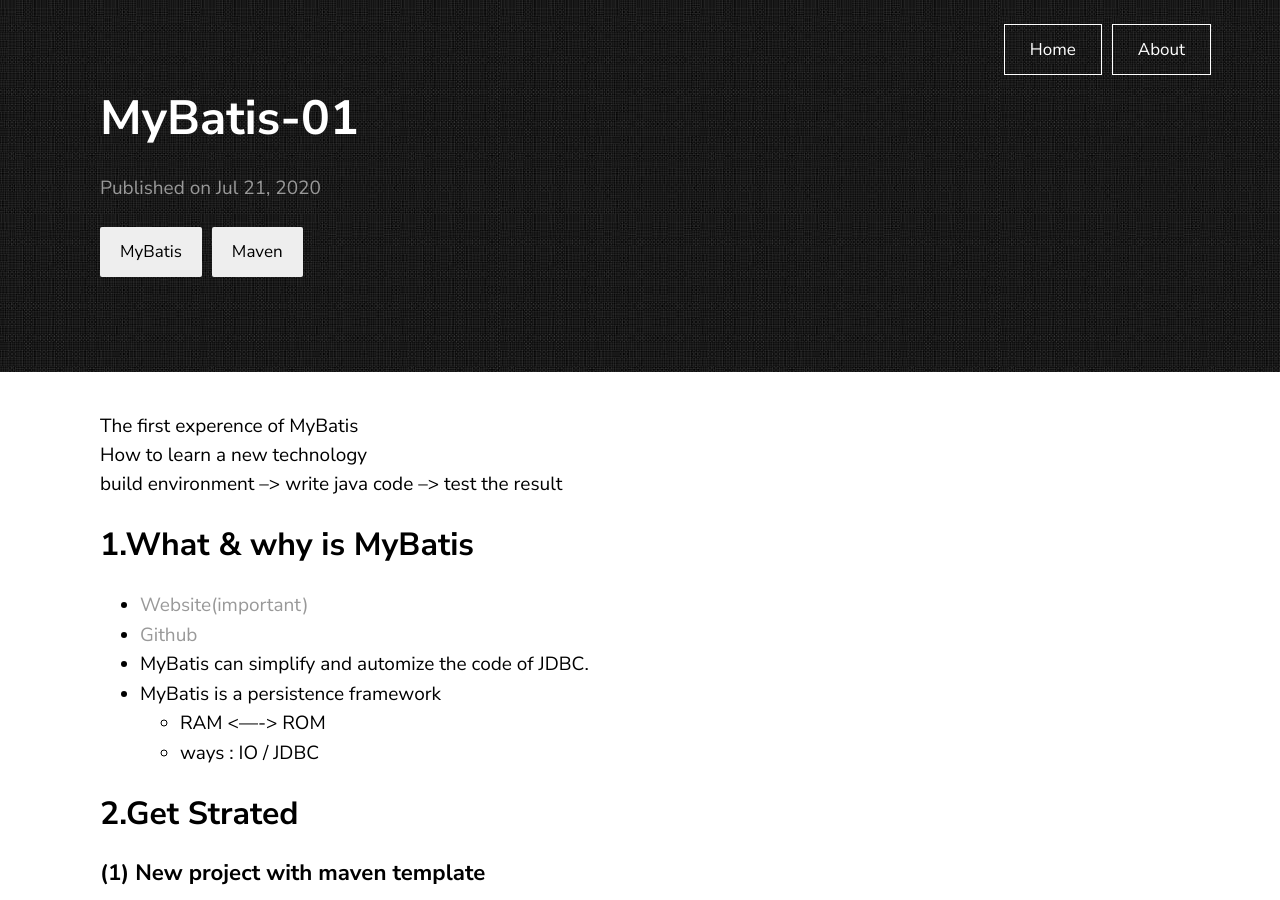
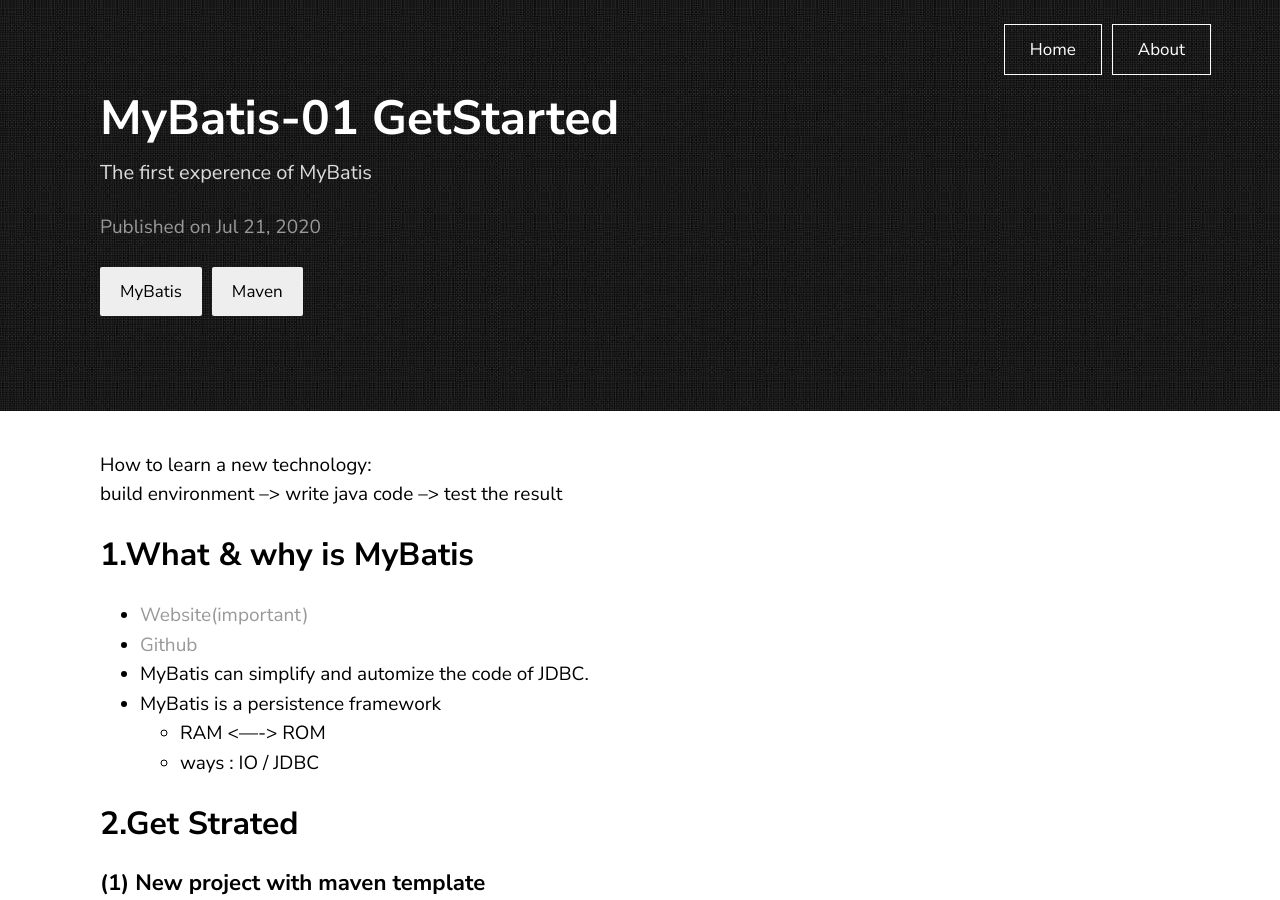
Before and after one commit to HBhakunamatata/HBhakunamatata.github.io, a Jekyll site: the page built from _posts/2020-07-22-MyBatis-01.markdown, in a window 1280 px wide and 900 px high. Built offline with Jekyll 4.4.1, drawn with Linux system fonts in a browser that asks for light colours.

Commit message:
write describtion about MyBatis posts

```diff
--- a/_posts/2020-01-01-Git-Note.markdown
+++ b/_posts/2020-01-01-Git-Note.markdown
@@ -5,7 +5,7 @@
 date: 2020-01-01
 categories: Git
 ---
-how to use Git...
+How to use Git
 
 # Git Use
 
--- a/_posts/2020-07-22-MyBatis-01-GetStarted.markdown
+++ b/_posts/2020-07-22-MyBatis-01.markdown
@@ -1,12 +1,11 @@
 ---
 layout: post
-title: "MyBatis-01"
-description:
+title: "MyBatis-01 GetStarted"
+description: The first experence of MyBatis
 date: 2020-07-21
 categories: MyBatis Maven
 ---
-The first experence of MyBatis
-How to learn a new technology
+How to learn a new technology:
 build environment --> write java code --> test the result
 
 ## 1.What & why is MyBatis
--- a/_posts/2020-07-23-MyBatis-02-CRUD.markdown
+++ b/_posts/2020-07-23-MyBatis-02.markdown
@@ -1,7 +1,7 @@
 ---
 layout: post
-title: "CRUD in MyBatis"
-description:
+title: "MyBatis-02 CRUD"
+description: implement CRUD in Mapper.xml
 date: 2020-07-22
 categories: MyBatis Maven
 ---
--- a/_posts/2020-07-23-MyBatis-03-Configuraitons.markdown
+++ b/_posts/2020-07-23-MyBatis-03.markdown
@@ -1,6 +1,6 @@
 ---
 layout: post
-title: "Configurations in MyBatis"
+title: "MyBatis-03 Configurations"
 description:
 date: 2020-07-23
 categories: MyBatis Maven
```
Also changed, not shown: _posts/2010-01-10-Maven-Note.markdown (deleted, +0 -59 lines), _posts/2020-07-24-MyBatis-04.markdown (+8 -2 lines).
